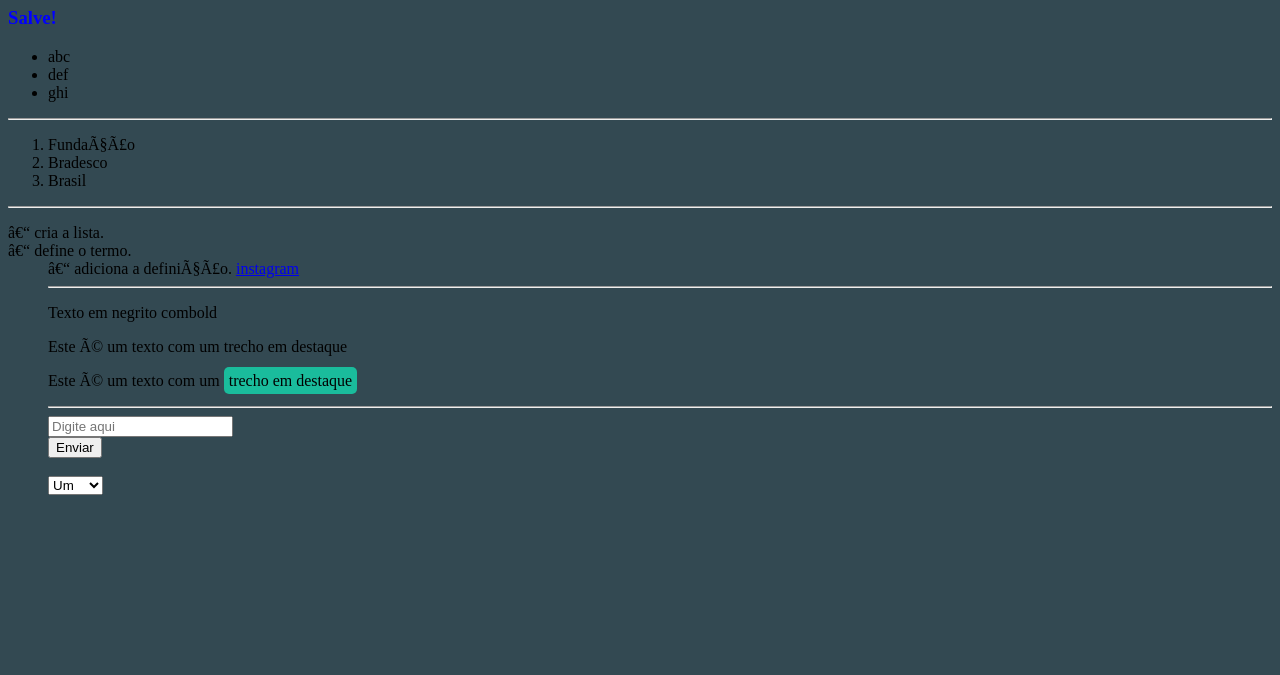
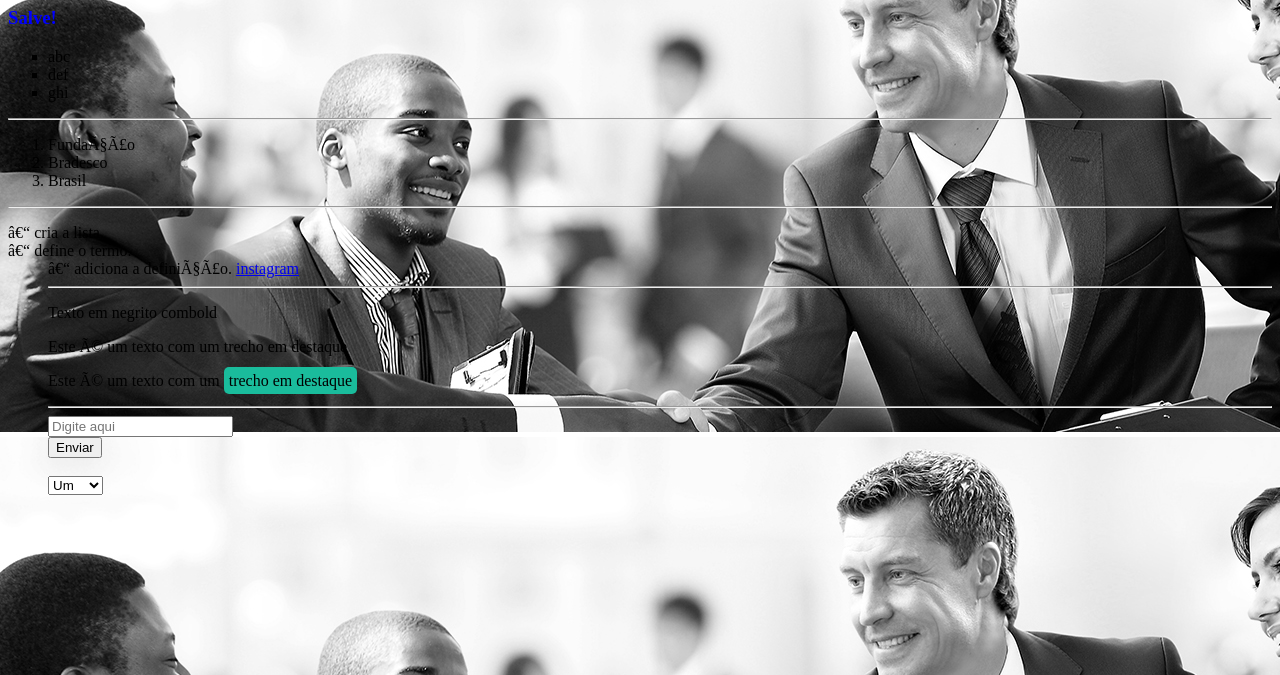
Before and after one commit to vmaciel08/PW, a plain HTML site: page index.html in a window 1280 px wide. Shown: the part 125-800 px from the top of the page. Drawn offline with Linux system fonts and the light colour scheme.

Commit message:
terceiro commit

```diff
--- a/estilo.css
+++ b/estilo.css
@@ -1,3 +1,10 @@
 h3{
     color:blue;
   }
+  body{
+    background-color: rgb(58, 53, 53);
+    background-image: url('/imagens_site/banner.jpg');
+  }
+  ul{
+    list-style-type: square;
+  }
--- a/index.html
+++ b/index.html
@@ -5,7 +5,7 @@
 	<meta charset="utf-8">
 	<title> Primeira página </title>
 </head>
-<body style="background-color: rgb(51, 73, 82)">
+<body>
  	<p style="font-family:courier;">Testando primeira pagina</p>
 <hr>
 
```
Also changed, not shown: imagens_site/banner.jpg (added), imagens_site/cliente1.png (added), imagens_site/cliente2.png (added), imagens_site/cliente3.png (added), imagens_site/cliente4.png (added), imagens_site/clientes.png (added), imagens_site/contato.png (added), imagens_site/html5.png (added), imagens_site/icoTelefone.png (added), imagens_site/icoadress.png (added), imagens_site/icoface.png (added), imagens_site/icoinsta.png (added), imagens_site/logo.png (added), imagens_site/logofooter.png (added), 2 more files, 1 other file.
